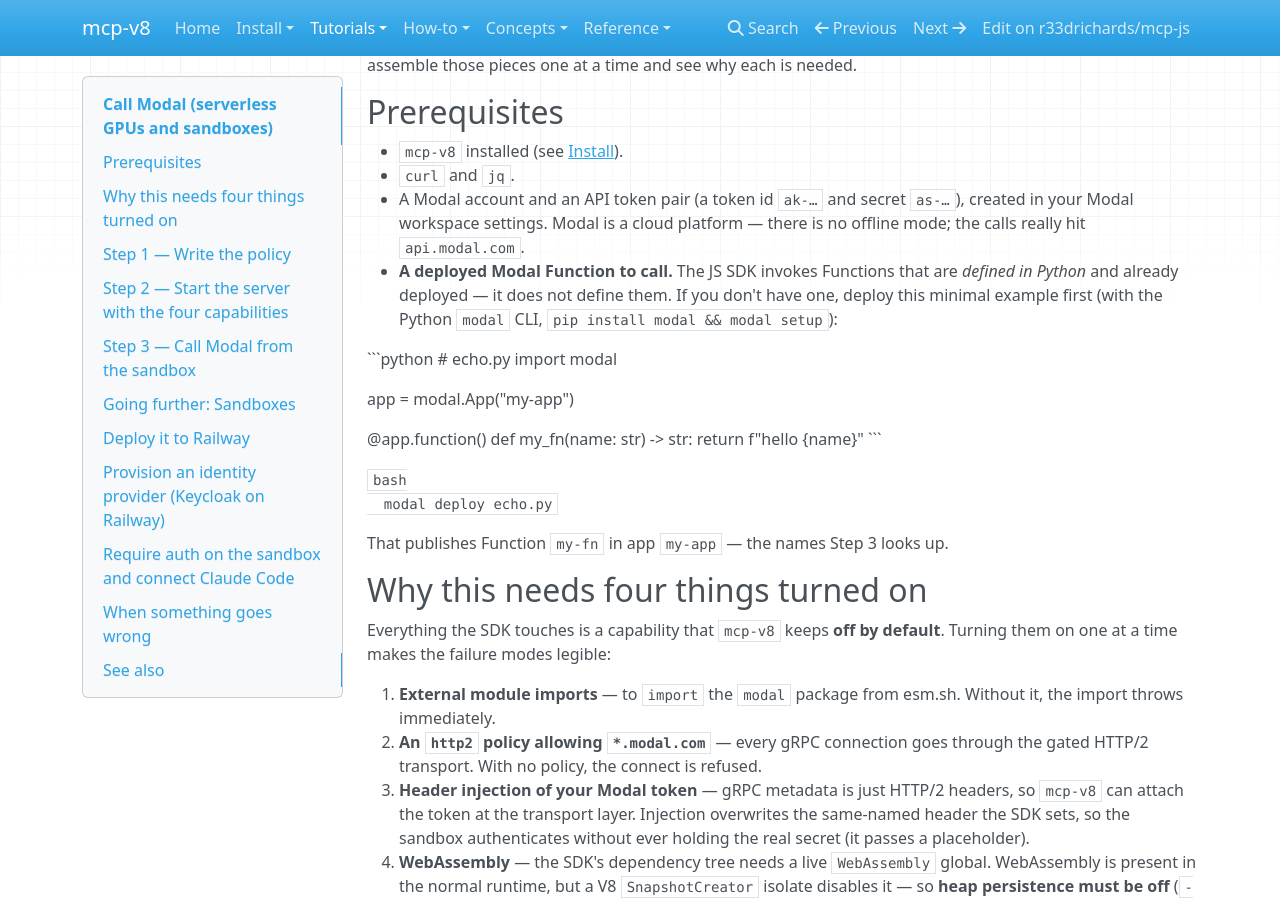
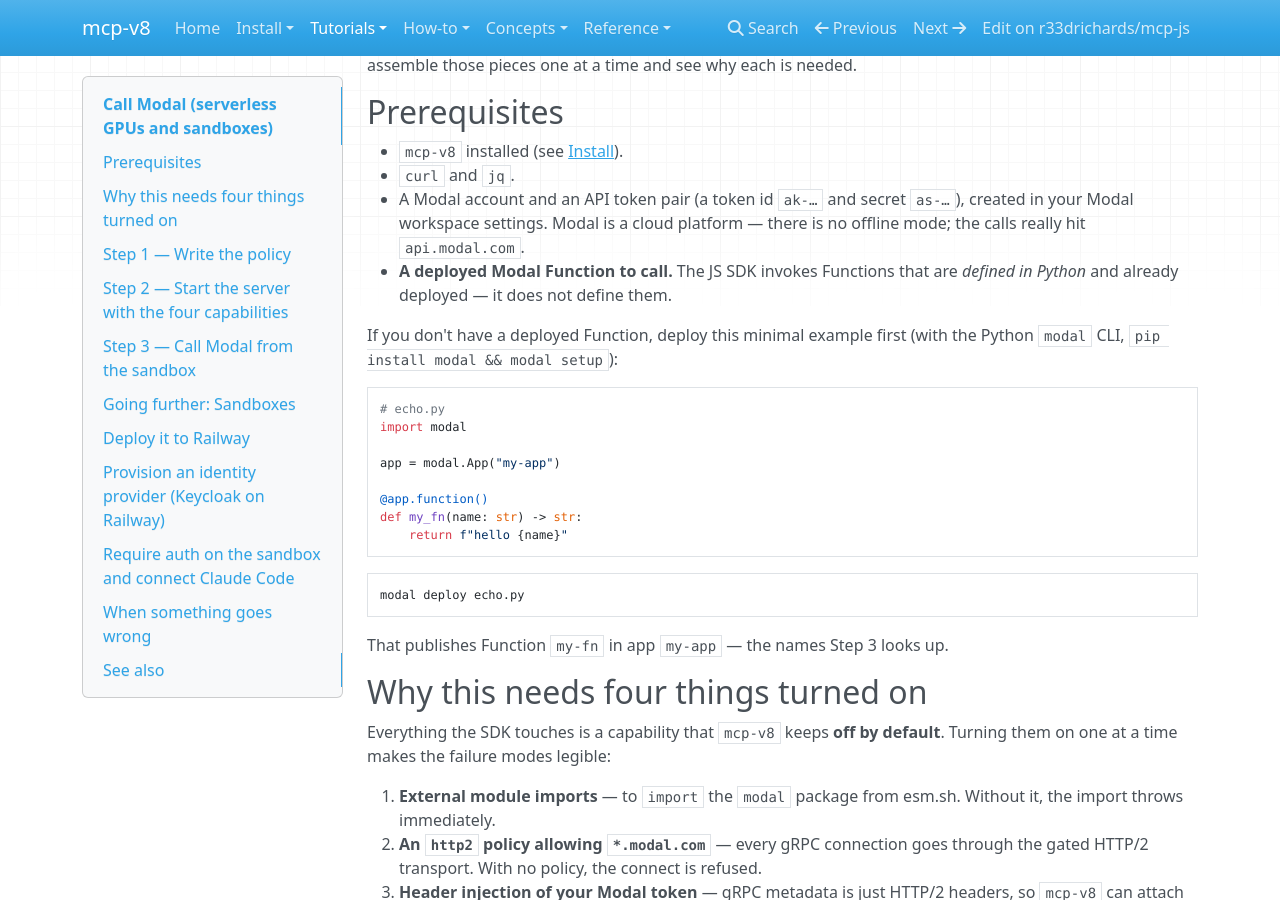
Before and after one commit to r33drichards/mcp-js, an MkDocs documentation site: the page built from site-docs/tutorials/modal.md, in a window 1280 px wide and 900 px high, scrolled down 292 px. Built offline with MkDocs 1.6.1, drawn with Linux system fonts in a browser that asks for light colours; nearby versions of some CDN libraries.

Commit message:
docs: fix code fences nested in list items that mkdocs mangles (#249)
Python-Markdown's built-in fenced_code extension does not parse fenced
code blocks nested inside list items, so the indented fences in the
Modal tutorial's Prerequisites and fs-snapshots' push opt-outs rendered
as collapsed paragraph text with stray backticks. Move those blocks to
the top level so they render as proper highlighted code blocks.


Claude-Session: https://claude.ai/code/session_01AoXTWqLfPRhEZ9tSmWqkkd

Co-authored-by: Claude <noreply@anthropic.com>

````diff
--- a/site-docs/tutorials/modal.md
+++ b/site-docs/tutorials/modal.md
@@ -20,26 +20,27 @@ pieces one at a time and see why each is needed.
   created in your Modal workspace settings. Modal is a cloud platform — there is
   no offline mode; the calls really hit `api.modal.com`.
 - **A deployed Modal Function to call.** The JS SDK invokes Functions that are
-  *defined in Python* and already deployed — it does not define them. If you
-  don't have one, deploy this minimal example first (with the Python `modal`
-  CLI, `pip install modal && modal setup`):
+  *defined in Python* and already deployed — it does not define them.
 
-  ```python
-  # echo.py
-  import modal
+If you don't have a deployed Function, deploy this minimal example first (with
+the Python `modal` CLI, `pip install modal && modal setup`):
 
-  app = modal.App("my-app")
+```python
+# echo.py
+import modal
 
-  @app.function()
-  def my_fn(name: str) -> str:
-      return f"hello {name}"
-  ```
+app = modal.App("my-app")
 
-  ```bash
-  modal deploy echo.py
-  ```
+@app.function()
+def my_fn(name: str) -> str:
+    return f"hello {name}"
+```
 
-  That publishes Function `my-fn` in app `my-app` — the names Step 3 looks up.
+```bash
+modal deploy echo.py
+```
+
+That publishes Function `my-fn` in app `my-app` — the names Step 3 looks up.
 
 ## Why this needs four things turned on
 
````
Also changed, not shown: site-docs/how-to/fs-snapshots.md (+16 -16 lines).
